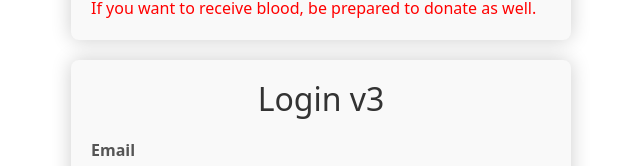
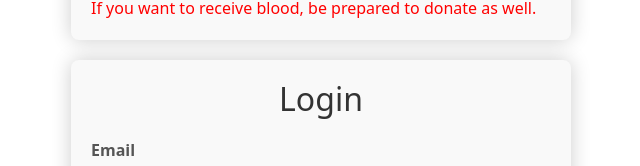
Before and after one commit to arunkumar-create/main, a React (Create React App) app in the folder frontend/: page /login in a window 1280 px wide. Shown: the part 176-342 px from the top of the page, without its empty margins (319-959 px from the left). Built offline with nearby package versions, Linux system fonts and the light colour scheme.

Commit message:
dns_up&running

```diff
--- a/frontend/src/LoginRegister/Login.js
+++ b/frontend/src/LoginRegister/Login.js
@@ -91,7 +91,7 @@ const Login = (props) => {
       </div>
 
       <div className="containere">
-        <h2>Login v3</h2>
+        <h2>Login</h2>
         <form onSubmit={handleSubmit}>
           <div>
             <label>Email</label>
```
